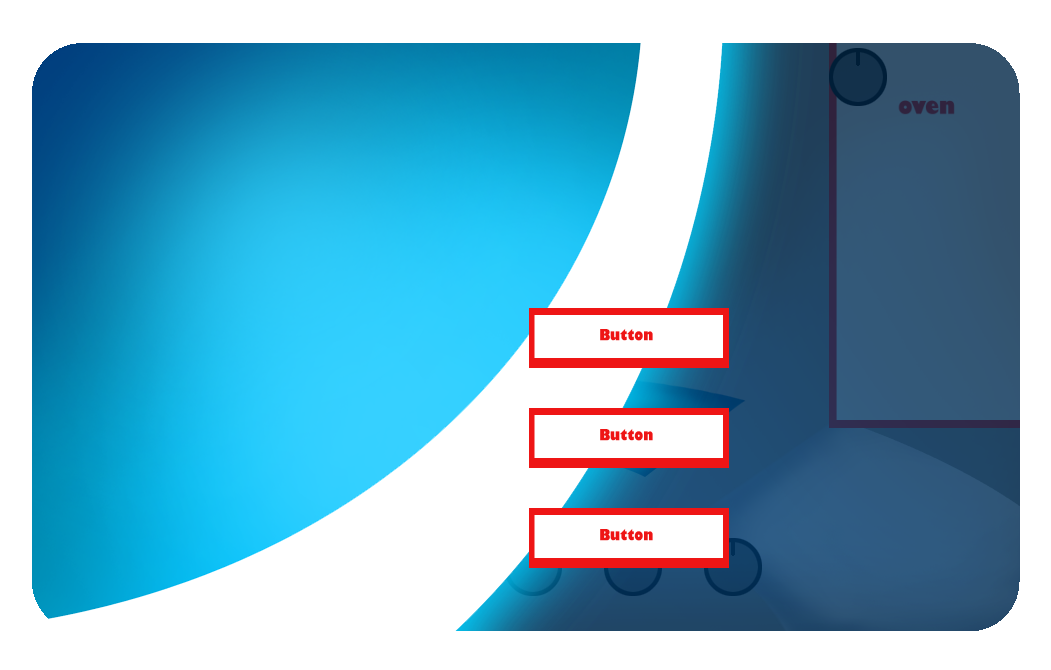
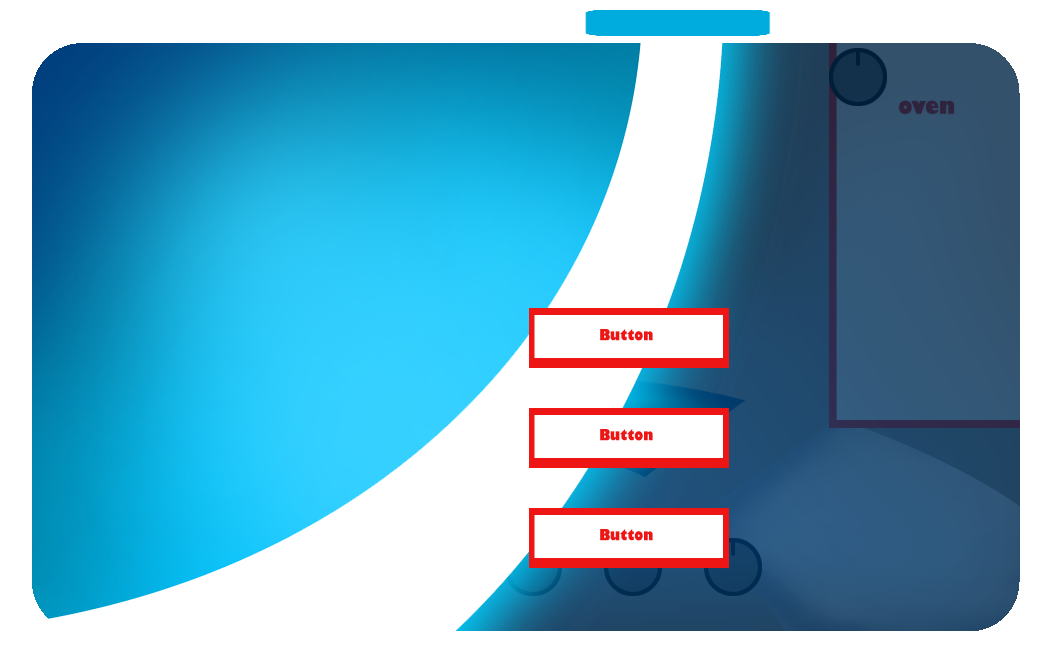
Before and after one commit to ggritzan/minf2_Kueche, a plain HTML site: page index.html in a window 1280 px wide. Shown: the whole page, without its empty margins (111-1162 px from the left). Drawn offline with Linux system fonts and the light colour scheme.

Commit message:
added a mainMenuButton

```diff
--- a/index.html
+++ b/index.html
@@ -42,6 +42,7 @@
 <script type="text/javascript" src="js/CounterTop.js"></script>
 <script type="text/javascript" src="js/Cupboard.js"></script>
 <script type="text/javascript" src="js/Bin.js"></script>
+<script type="text/javascript" src="js/MainMenuButton.js"></script>
 
 </body>
 </html>
--- a/js/Kitchen.js
+++ b/js/Kitchen.js
@@ -28,6 +28,9 @@ function Kitchen(canvasId) {
 
     // for callback
     var that = this;
+
+    this.mainMenuButton = new MainMenuButton(this.stage.getContext(), 550, 0, 200, 30, "images/Menu/button.png", 2500);
+    this.stage.addToStage(this.mainMenuButton);
 
     //this.menuAnim = new MenuBackground(this.stage.getContext())
     this.menuStage = new MenuBackground(this.stage.getContext(), 0, 0, 1000, 630, "images/Menu/startMenu.png", 100);
@@ -221,6 +224,11 @@ Kitchen.prototype.addUtilities = function(utility){
     });
 }
 
+Kitchen.prototype.giveMainMenu = function (that) {
+    that.menu.forEach(function(menuElement){
+    that.stage.addToStage(menuElement);
+    });
+}
 /**
  * The function 'addIngredient' renders the specific ingredients needed for the current recipe to the stage.
  * As parameters it expects the JSON file with the data of all the ingredients and the fridge array with the
@@ -315,6 +323,10 @@ Kitchen.prototype.onClick = function (event) {
         });
 
         this.fillFridge(this.jRecipes, event.target.recipeIndex);
+    }
+
+    if(event.target  instanceof MainMenuButton) {
+        this.giveMainMenu(this);
     }
 
     if (event.target instanceof Knob) {
--- /dev/null
+++ b/js/MainMenuButton.js
@@ -0,0 +1,18 @@
+function MainMenuButton(context, sx, sy, w, h, imgPath, zOrder) {
+
+    VisualRenderObject.call(this, context, sx, sy, w, h, imgPath, zOrder);
+
+    // shows if the knob is turned off or on
+    this.OFF = "off";
+    this.ON = "on";
+    this.status = this.OFF;
+
+}
+
+MainMenuButton.prototype = Object.create(VisualRenderObject.prototype);
+MainMenuButton.prototype.constructor = MainMenuButton;
+
+MainMenuButton.prototype.setStatus = function (status) {
+    this.status = status;
+    this.oven.setStatus(status);
+}
```
Also changed, not shown: images/Menu/button.png (added).
